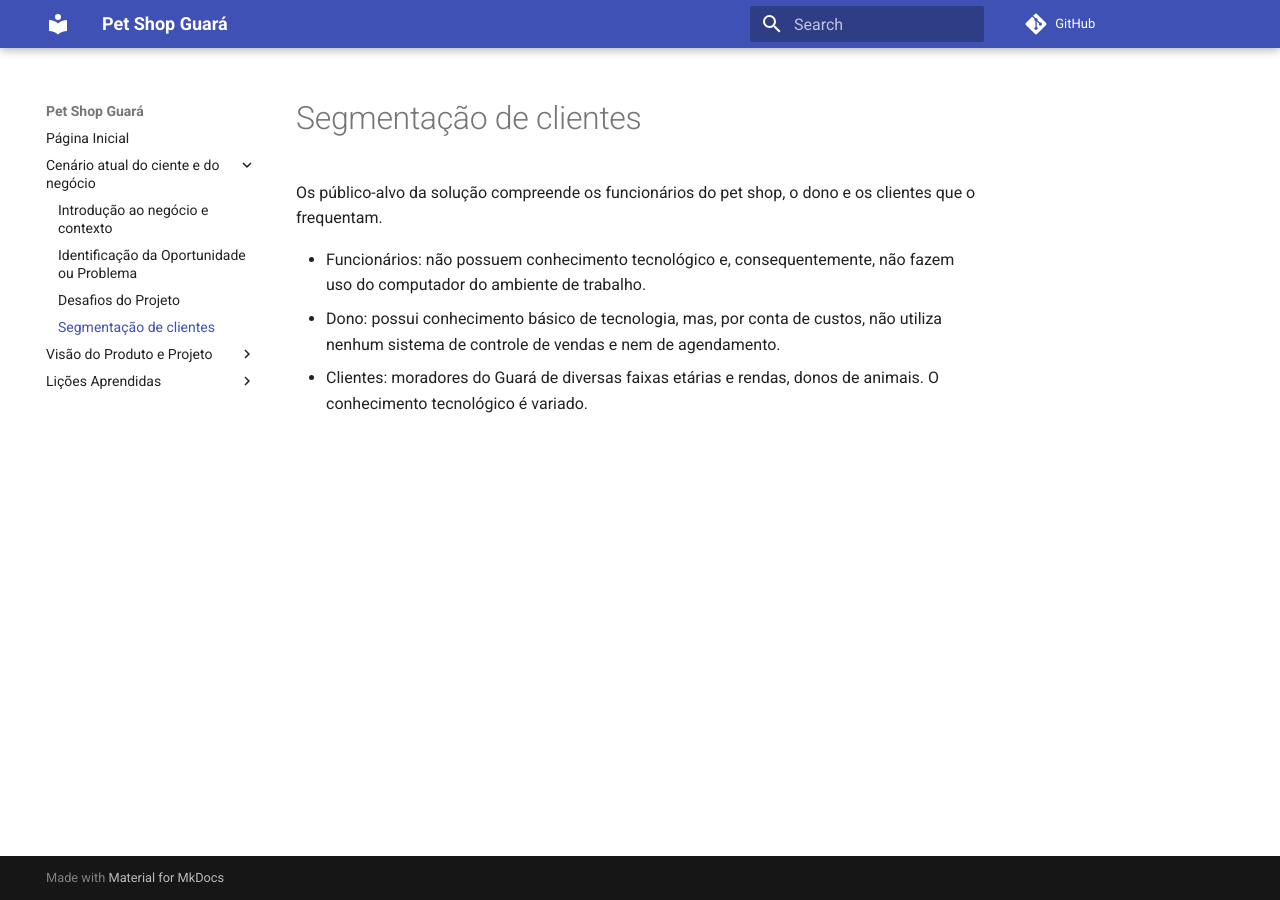
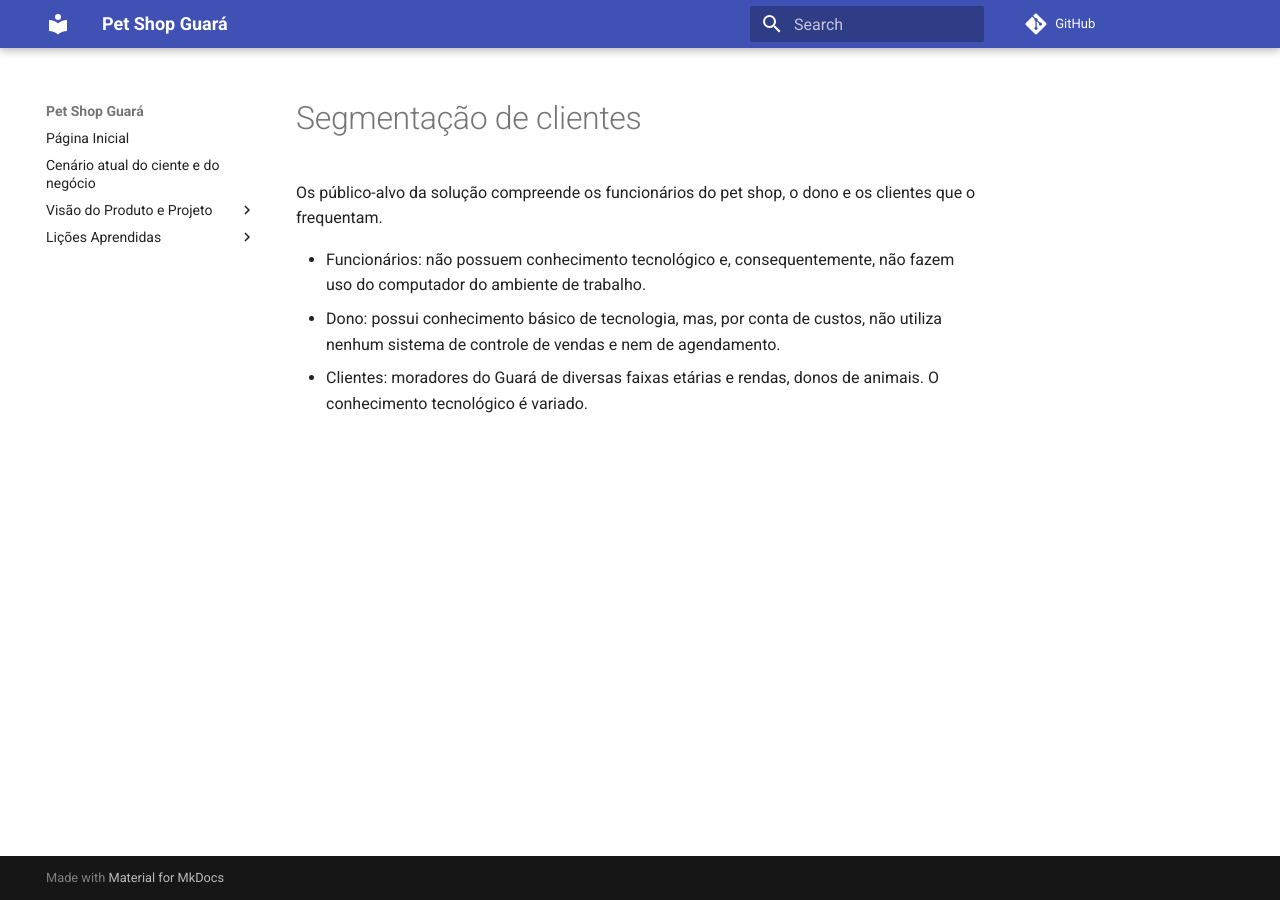
Before and after one commit to mdsreq-fga-unb/2024.2-T03-PetShopGuara, an MkDocs documentation site: the page built from docs/CenarioAtual/Segmentação.md, in a window 1280 px wide. Built offline with MkDocs 1.6.1 and Material for MkDocs 9.7.7, drawn with Linux system fonts in a browser that asks for light colours; comment, search, counter and statistics services are not loaded.

Commit message:
alterações

```diff
--- a/mkdocs.yml
+++ b/mkdocs.yml
@@ -6,11 +6,7 @@ theme:
 
 nav:
   - Página Inicial: home.md
-  - Cenário atual do ciente e do negócio:
-    - Introdução ao negócio e contexto : CenarioAtual/Introdução.md
-    - Identificação da Oportunidade ou Problema : CenarioAtual/Identificação.md
-    - Desafios do Projeto : CenarioAtual/Desafios.md
-    - Segmentação de clientes : CenarioAtual/Segmentação.md
+  - Cenário atual do ciente e do negócio: CenarioAtual/Cenario.md
   - Visão do Produto e Projeto:
     - Solução Proposta : VisãoProduto/Solucao.md
     - Estratégias de Engenharia de Software : VisãoProduto/Estrategias.md
```
Also changed, not shown: docs/CenarioAtual/Cenario.md (added, +25 -0 lines), docs/CenarioAtual/Desafios.md (deleted, +0 -3 lines), docs/CenarioAtual/Identificação.md (deleted, +0 -6 lines), docs/CenarioAtual/Introdução.md (deleted, +0 -3 lines), docs/index.md (added, +15 -0 lines).
